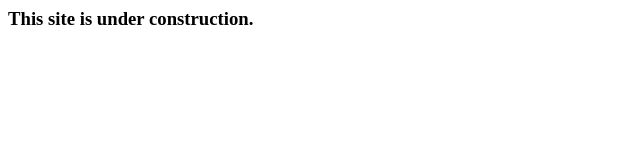
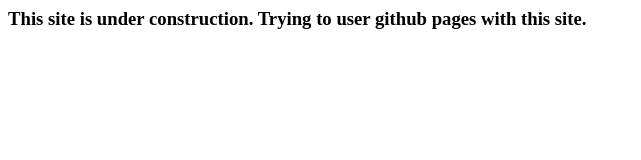
Before and after one commit to ankitrks/unitedtennis, a plain HTML site: page index.html in a window 1280 px wide. Shown: the whole page, without its empty margins (0-641 px from the left). Drawn offline with Linux system fonts and the light colour scheme.

Commit message:
Update index.html

```diff
--- a/index.html
+++ b/index.html
@@ -3,6 +3,6 @@
   <title>United Tennis Academy</title>
 </head>
 <body>
-  <h3>This site is under construction.</h3>
+  <h3>This site is under construction. Trying to user github pages with this site.</h3>
 </body>
 </html>
```
